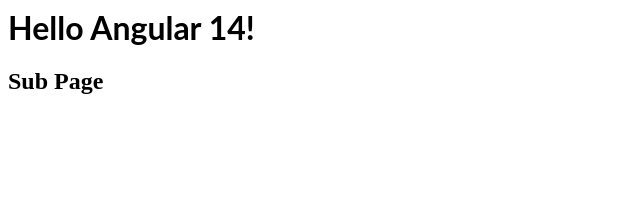
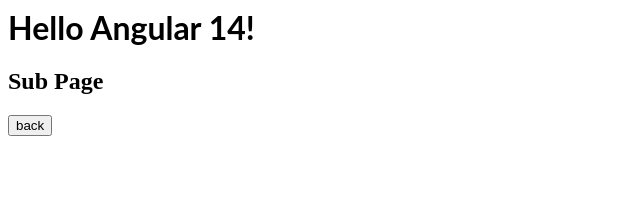
Before and after one commit to Chin-Jao-Tsai/dynamic-router-link, an Angular app: page /sub-page in a window 1280 px wide. Shown: the top 205 px of the page, without its empty margins (0-640 px from the left). Built offline with nearby package versions, Linux system fonts and the light colour scheme.

Commit message:
3 files modified

```diff
--- a/src/app/app.component.ts
+++ b/src/app/app.component.ts
@@ -1,3 +1,4 @@
+import { Location } from "@angular/common";
 import { Component, VERSION } from "@angular/core";
 import { ActivatedRoute, Router } from "@angular/router";
 
@@ -11,10 +12,12 @@
 
   constructor(
     private readonly route: ActivatedRoute,
-    private readonly router: Router
+    private readonly router: Router,
+    private readonly location: Location
   ) {}
 
   changeParam(value: string): void {
-    this.router.navigate([], { queryParams: { param: value } });
+    // this.router.navigate([], { queryParams: { param: value } });
+    this.location.back();
   }
 }
--- a/src/app/sub-page/sub-page.component.html
+++ b/src/app/sub-page/sub-page.component.html
@@ -1 +1,2 @@
 <h2>Sub Page</h2>
+<button (click)="back()">back</button>
--- a/src/app/sub-page/sub-page.component.ts
+++ b/src/app/sub-page/sub-page.component.ts
@@ -1,5 +1,6 @@
 import { Component, OnInit } from '@angular/core';
 import { ActivatedRoute } from '@angular/router';
+import { Location } from '@angular/common'
 
 @Component({
   selector: 'app-sub-page',
@@ -8,9 +9,13 @@
 })
 export class SubPageComponent implements OnInit {
 
-  constructor(private readonly route: ActivatedRoute) { }
+  constructor(private readonly route: ActivatedRoute, private location: Location) { }
 
   ngOnInit() {
   }
 
+  back(){
+    this.location.back();
+  }
+
 }
```
